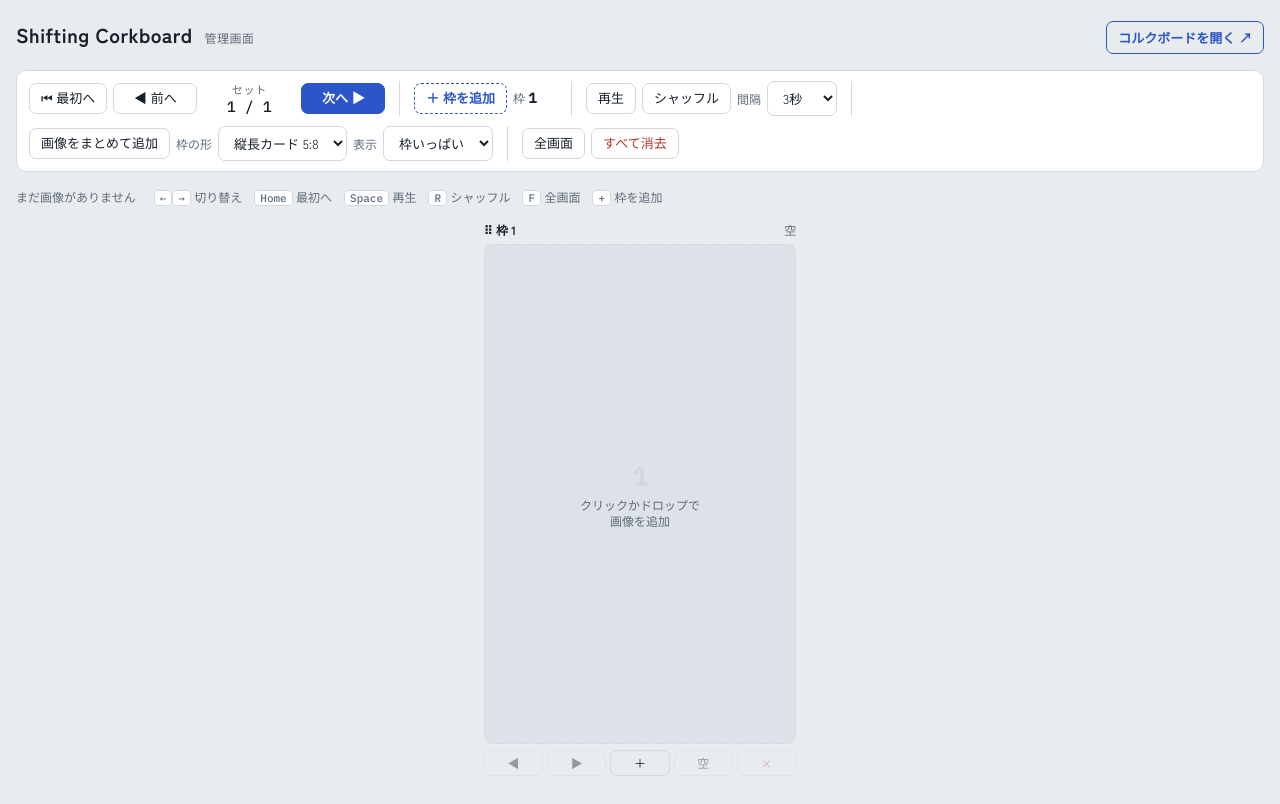
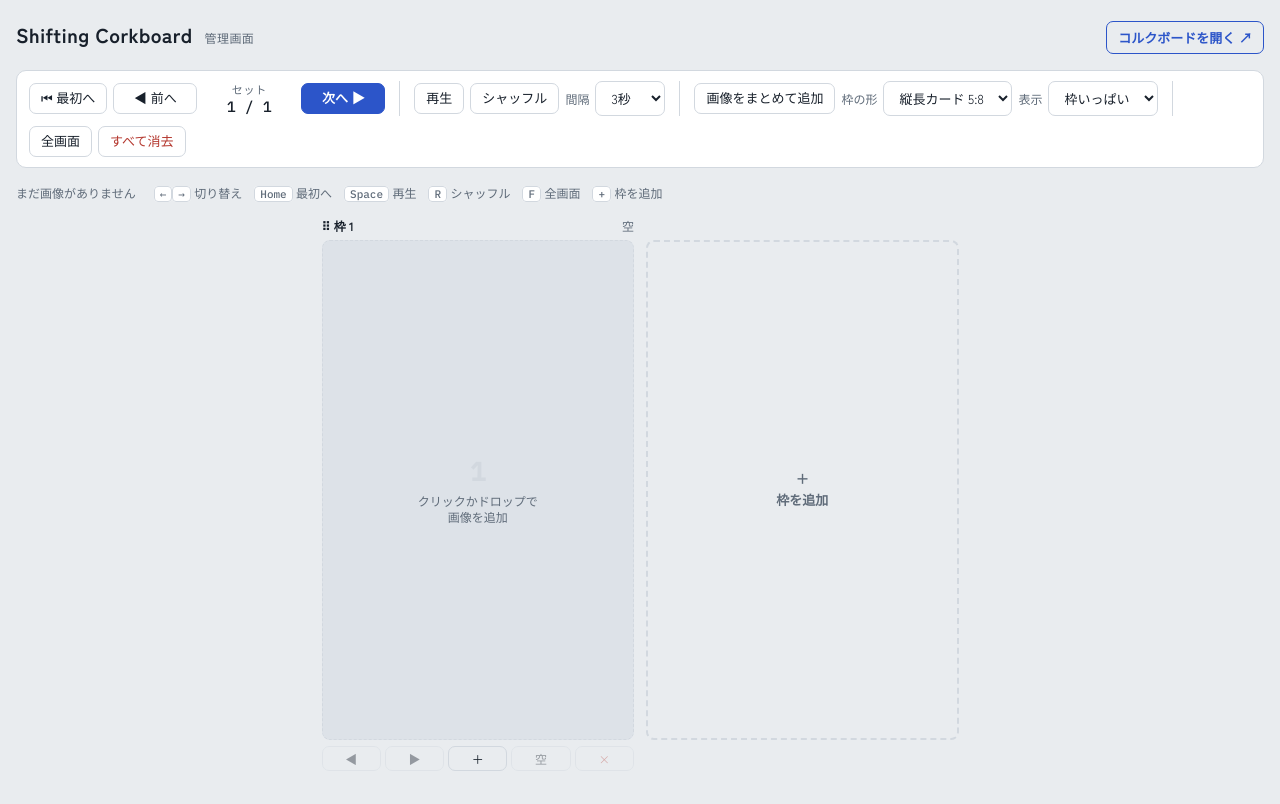
Before and after one commit to ishi720/shifting-corkboard-viewer, a Svelte app: page / in a window 1280 px wide. Built offline with nearby package versions, Linux system fonts and the light colour scheme.

Commit message:
タイル上に「枠を追加」ボタンを実装し、操作バーからは削除

```diff
--- a/src/admin/App.svelte
+++ b/src/admin/App.svelte
@@ -8,13 +8,18 @@
   let stage;
   let fsError = $state(false);
   let editingId = $state(null); // 中身を編集中の枠ID
+  let fullscreen = $state(false);
 
   const boardUrl = `${import.meta.env.BASE_URL}board.html`;
 
+  // 末尾の「枠を追加」タイル。全画面と上限到達時は出さない
+  const showAdd = $derived(!fullscreen && viewer.slots.length < MAX_SLOTS);
+
   // 1行の最大枠数（画面幅で決定）
   const perRow = $derived(width <= 540 ? 2 : width <= 980 ? 4 : 7);
-  const cols = $derived(Math.max(1, Math.min(viewer.slots.length, perRow)));
-  const rows = $derived(Math.ceil(viewer.slots.length / cols));
+  const tiles = $derived(viewer.slots.length + (showAdd ? 1 : 0));
+  const cols = $derived(Math.max(1, Math.min(tiles, perRow)));
+  const rows = $derived(Math.ceil(tiles / cols));
 
   // 枠の形・表示方法 → CSS変数
   $effect(() => {
@@ -59,6 +64,7 @@
   ondragover={(e) => e.preventDefault()}
   ondrop={onWindowDrop}
 />
+<svelte:document onfullscreenchange={() => (fullscreen = !!document.fullscreenElement)} />
 
 <div class="wrap">
   <header>
@@ -73,11 +79,6 @@
       <button class="nav" onclick={() => viewer.step(-1)}>◀ 前へ</button>
       <div class="counter" aria-live="polite"><small>セット</small>{viewer.shuffle ? 'シャッフル' : `${viewer.set + 1} / ${viewer.maxLen}`}</div>
       <button class="nav primary" onclick={() => viewer.step(1)}>次へ ▶</button>
-    </div>
-    <div class="sep"></div>
-    <div class="group">
-      <button class="addslot" onclick={() => viewer.addSlot()} disabled={viewer.slots.length >= MAX_SLOTS}>＋ 枠を追加</button>
-      <span class="slotcount">枠 <b>{viewer.slots.length}</b></span>
     </div>
     <div class="sep"></div>
     <div class="group">
@@ -125,6 +126,13 @@
     {#each viewer.slots as slot, i (slot.id)}
       <Slot {slot} index={i} onedit={() => (editingId = slot.id)} />
     {/each}
+    {#if showAdd}
+      <!-- 見出しの高さぶん空けて、枠と上端をそろえる -->
+      <div class="addcol">
+        <span class="addcol-head" aria-hidden="true">&nbsp;</span>
+        <button class="addtile" onclick={() => viewer.addSlot()} title="枠を追加（+）">＋<br />枠を追加</button>
+      </div>
+    {/if}
   </div>
 </div>
 
@@ -208,23 +216,31 @@
     letter-spacing: .06em;
   }
 
-  .addslot {
+  /* 末尾の「枠を追加」タイル。Slot と同じ縦並び */
+  .addcol {
+    display: flex;
+    flex-direction: column;
+    gap: 6px;
+    min-width: 0;
+  }
+
+  .addcol-head {
+    font-size: 12px;
+  }
+
+  .addtile {
+    aspect-ratio: var(--ratio);
+    width: 100%;
+    border: 2px dashed var(--line);
+    border-radius: 8px;
+    color: var(--muted);
     font-weight: 700;
-    border-style: dashed;
+    line-height: 1.6;
+  }
+
+  .addtile:hover {
     border-color: var(--accent);
     color: var(--accent);
-  }
-
-  .slotcount {
-    color: var(--muted);
-    font-size: 12px;
-    min-width: 44px;
-  }
-
-  .slotcount b {
-    font-family: var(--f-num);
-    color: var(--ink);
-    font-size: 14px;
   }
 
   .sel {
```
